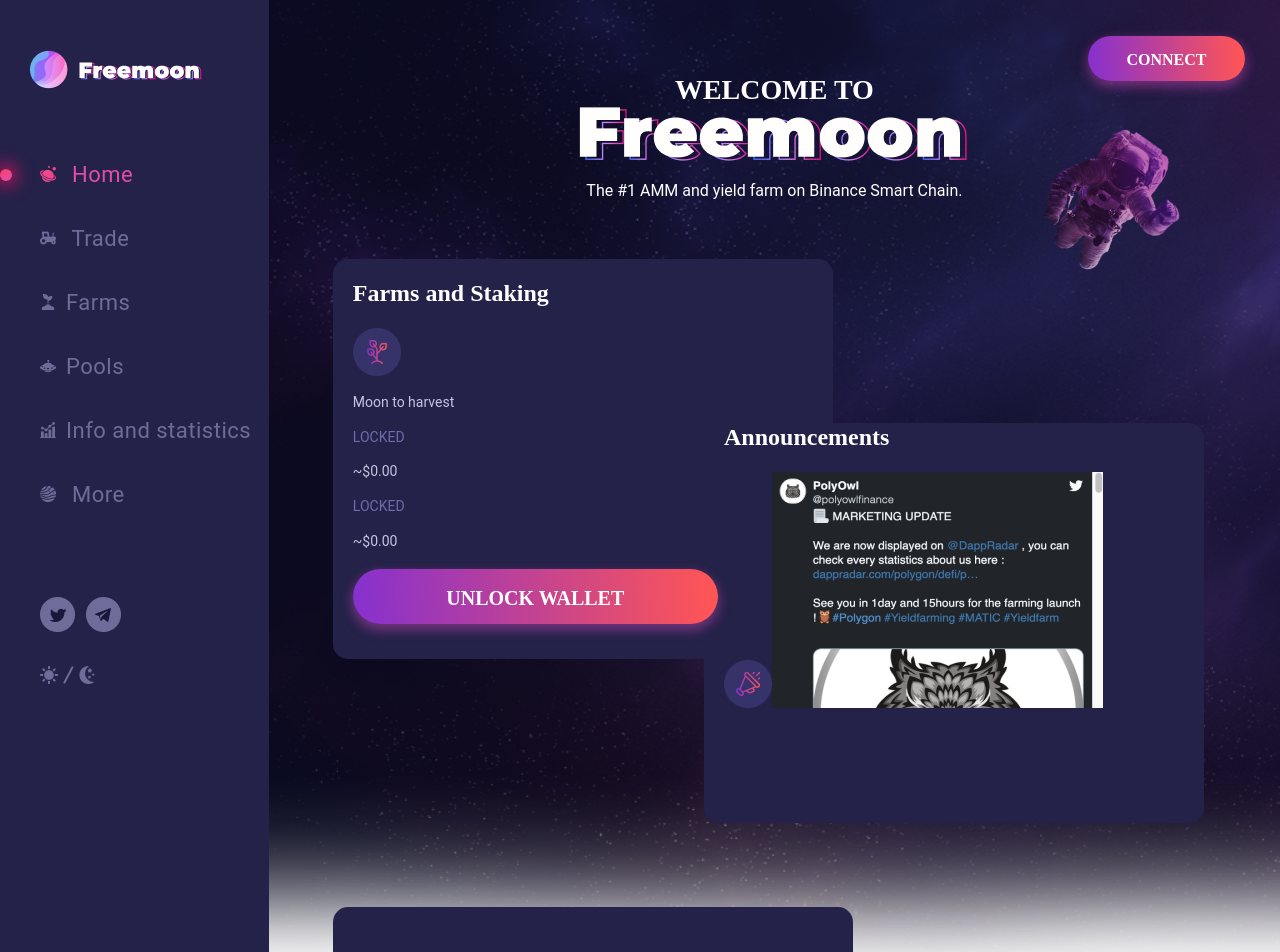
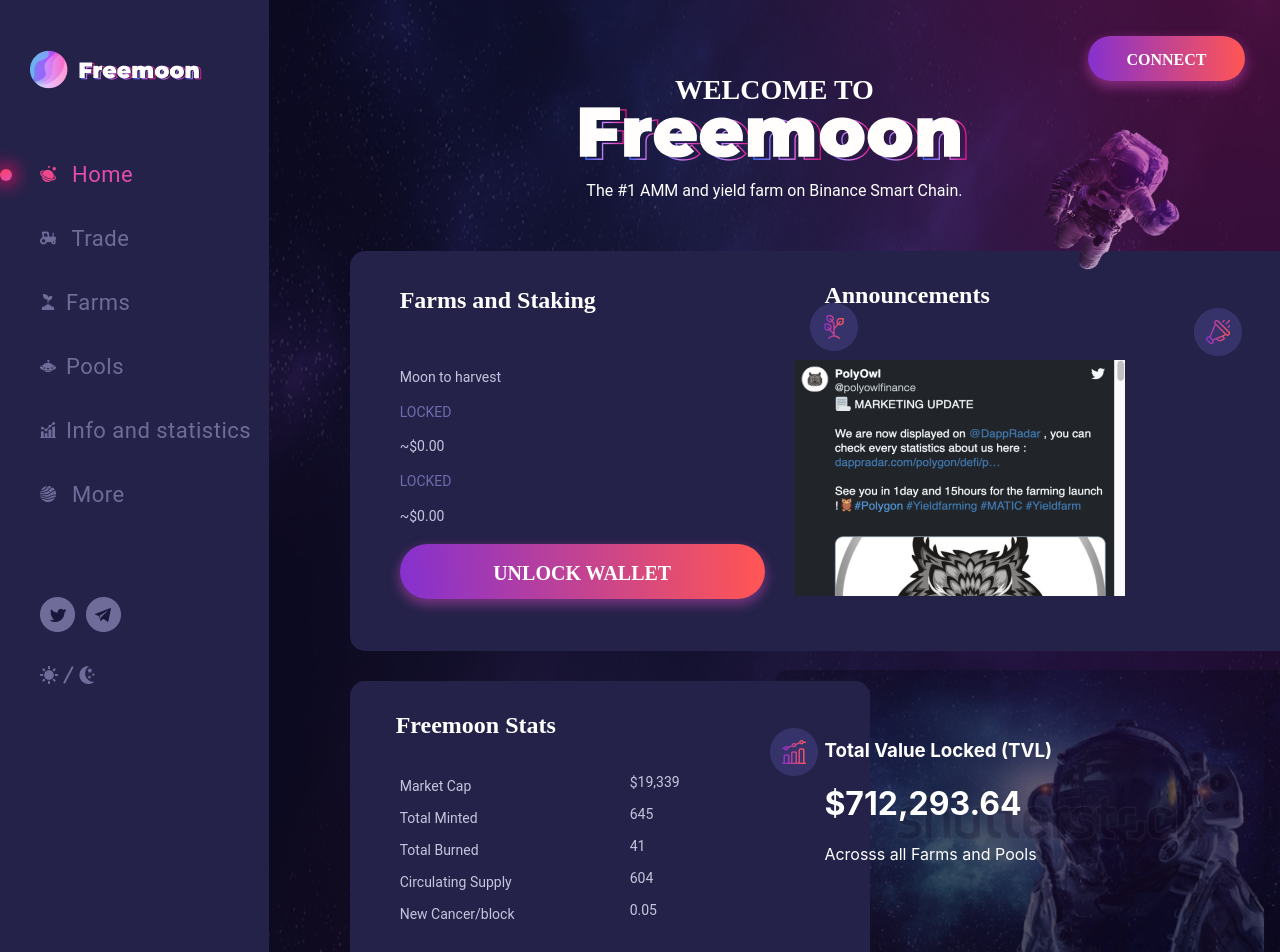
Before and after one commit to Klongrich/yieldfarm, a React (Create React App) app: page / in a window 1280 px wide. Shown: the top 952 px of the page. Built offline with nearby package versions, Linux system fonts and the light colour scheme; what web3modal would draw is missing.

Commit message:
fixing styling for home page

```diff
--- a/src/components/homepage.js
+++ b/src/components/homepage.js
@@ -10,6 +10,7 @@ import TVLimage from "../assests/tvlImage.png";
 import TopTitle from "../assests/TopTitle.png";
 
 const Conatiner = styled.div`
+    margin-left: 21%;
 
     h2 {
         font-family: Montserrat;
@@ -29,13 +30,16 @@ const FarmBox = styled.div`
 
     display: inline-block;
     border-radius: 15px;
-    margin-left: 5%;
+    padding-top: 15px;
+
+    padding-left: 50px;
+    padding-bottom: 5px;
+
+    width: 470px;
+    height: 380px;
+
+    margin-left: 8%;
     margin-top: 3%;
-    padding-left: 20px;
-    padding-bottom: 20px;
-
-    width: 480px;
-    height: 380px;
 
     h4 {
         color: #6D6CAC;
@@ -86,38 +90,38 @@ const UnlockButton = styled.div`
 
 const AnnouncementsBox = styled.div`
     background-color: #242249;
-
     border-radius: 15px;
-
-    margin-top: -20%;
-    margin-left: 55%;
-
 
     padding-left: 20px;
     padding-bottom: 20px;
 
-    width: 480px;
+    width: 500px;
     height: 380px;
+
+    margin-left: 50%;
+    margin-top: -420px;
 `
 
 const StatsBox = styled.div`
     background-color: #242249;
     display: inline-block;
 
-    margin-top: 5%;
-    margin-left: 5%;
+    margin-top: 1%;
+    margin-left: 8%;
     border-radius: 15px;
-    padding: 20px;
 
-    width: 480px;
+    padding: 10px;
+
+    width: 500px;
+    height:  269px;
 
     ul {
         list-style-type: none;
     }
 
     li {
-        padding-top: 3px;
-        padding-bottom: 3px;
+        padding-top: 1px;
+        padding-bottom: 1px;
 
         font-family: Roboto;
         font-size: 14px;
@@ -134,16 +138,20 @@ const StatsBox = styled.div`
 const TvlBox = styled.div`
     background: url(${TVLimage});
 
-    background-size: 100% 100%;
-    display: inline-block;
-    width: 480px;
+    background-size: 490px 290px;
 
     border-radius: 15px;
     padding: 50px;
 
-    margin-left: 5%;
-    margin-top: -20px;
+    margin-top: -300px;
+    margin-left: 50%;
+
+    height: 195px;
+    width: 425px;
+
+    color: white;
 `
+
 const WelcomeText = styled.div`
     text-align:center;
     color: white;
@@ -172,7 +180,6 @@ h4 {
         line-height: 19px;
         text-align: center;
         color: #FFFFFF;
-
         margin-top: 10px;
     }
 `
@@ -187,10 +194,11 @@ export default function Home() {
                 <img src={TopTitle} alt="" />
                 <h4>The #1 AMM and yield farm on Binance Smart Chain.</h4>
             </WelcomeText>
+
             <Conatiner>
                 <FarmBox>
                     <h2>Farms and Staking</h2>
-                        <img src={FarmingIcon} alt='' />
+                        <img Style="margin-left: 410px; margin-top: -60px;" src={FarmingIcon} alt='' />
                     <p>Moon to harvest</p>
                     <h4>LOCKED</h4>
                     <p>~$0.00</p>
@@ -201,15 +209,17 @@ export default function Home() {
                     </UnlockButton>
                 </FarmBox>
                 <AnnouncementsBox>
-                    <h2> Announcements</h2>
-                        <img src={AnnouncementsIcon} alt='' />
+                    <h2 Style="padding-top: 30px;
+                                padding-left: 30px;
+                                padding-bottom: 10px;"> Announcements</h2>
+                        <img  Style="margin-left: 400px; margin-top: -100px;" src={AnnouncementsIcon} alt='' />
                     <img src={TwitterPic} alt="" />
                 </AnnouncementsBox>
                 <br />
                 <StatsBox>
-                    <h2>Freemoon Stats</h2>
-                        <img src={StatsIcon} alt="" />
-                    <ul Style="float: left;">
+                    <h2 Style="margin-left: 36px;">Freemoon Stats</h2>
+                        <img  Style="margin-left: 410px; margin-top: -60px;" src={StatsIcon} alt="" />
+                    <ul Style="margin-top: -10px;">
                         <li>Market Cap</li>
                         <li>Total Minted</li>
                         <li>Total Burned</li>
@@ -217,7 +227,7 @@ export default function Home() {
                         <li>New Cancer/block</li>
                     </ul>
 
-                    <ul Style="margin-top: 35px;">
+                    <ul Style="margin-top: -180px; margin-left: 230px;">
                         <li>$19,339</li>
                         <li>645</li>
                         <li>41</li>
--- a/src/pages/dasboard.js
+++ b/src/pages/dasboard.js
@@ -40,9 +40,10 @@ const web3Modal = new Web3Modal({
 
 
 const Container = styled.div`
-height: 1200px;
+height: 1600px;
 background: url(${BackgroundImage});
 background-repeat: no-repeat;
+background-size: 100% 1400px;
 
 `
 const AstranautContainer = styled.div`
```
Lines whose indentation alone changed are shown as unchanged.
